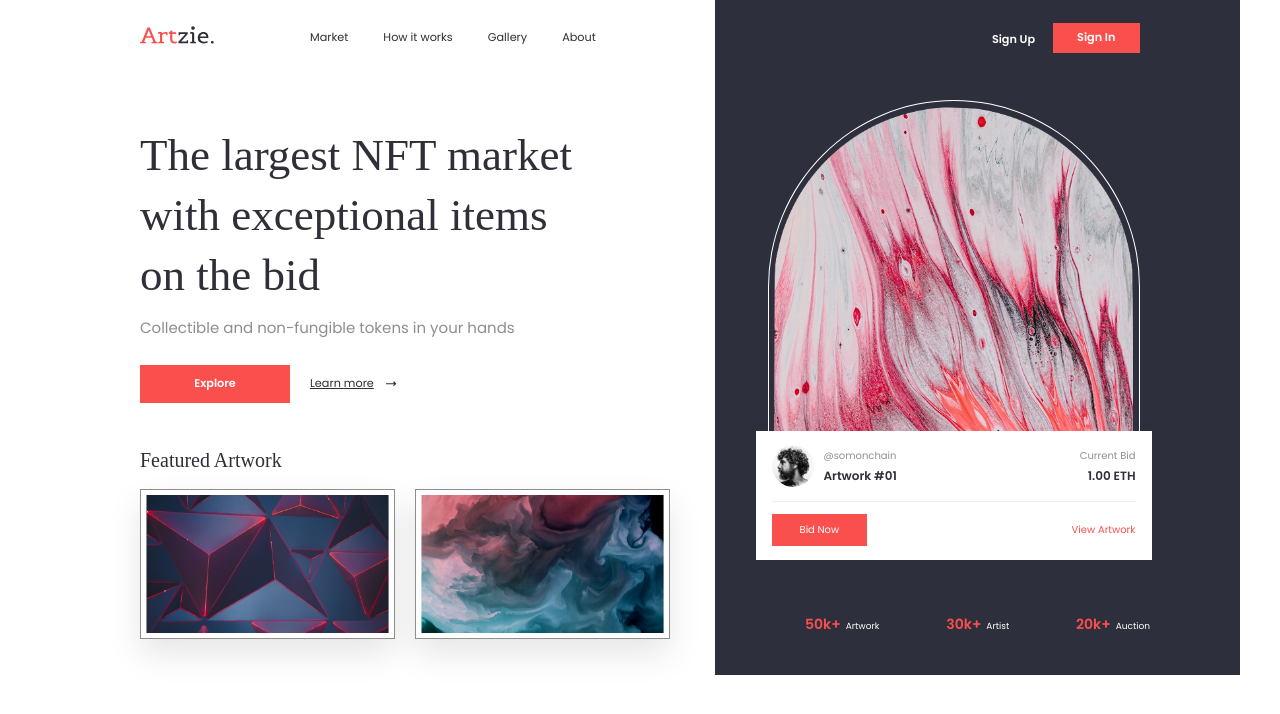
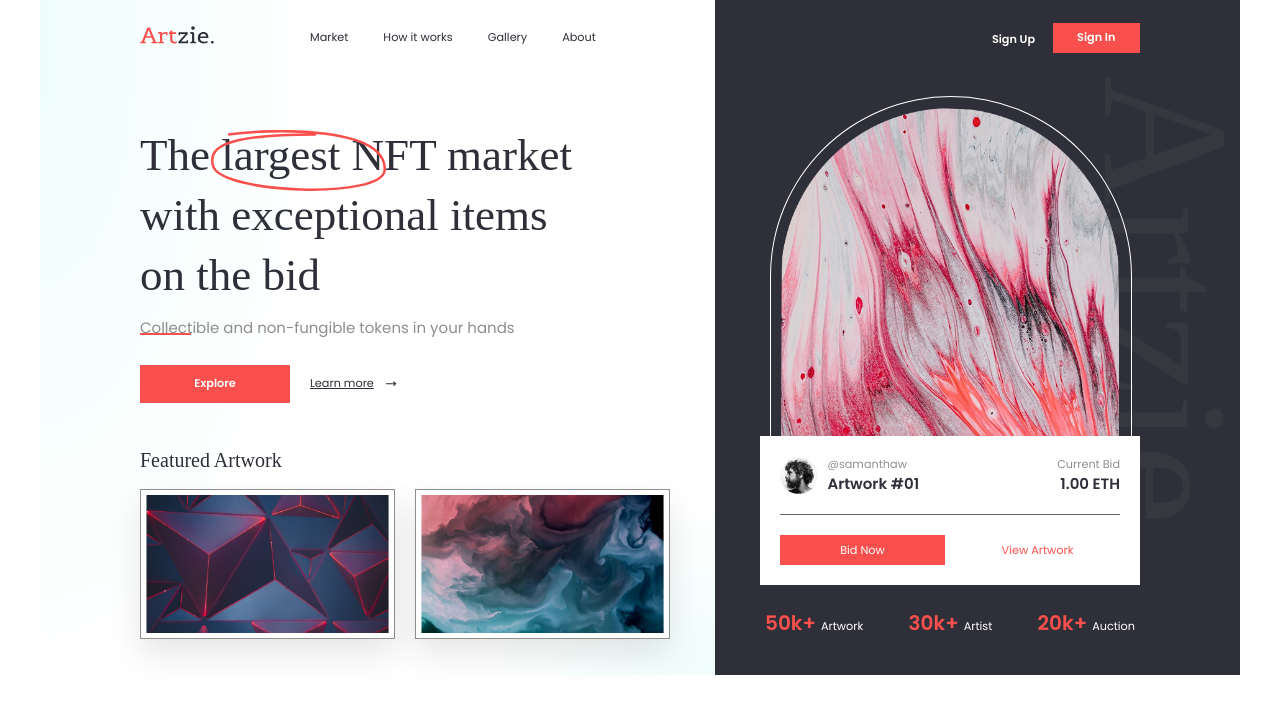
Before and after one commit to Neusgil/proyecto4-marketplace, a website built with Vite: page index.html in a window 1280 px wide. Built offline with nearby package versions, Linux system fonts and the light colour scheme; a web font is replaced by a local one.

Commit message:
Match Marketplace layout to Figma design

```diff
--- a/index.html
+++ b/index.html
@@ -52,7 +52,7 @@
       <section class="hero__content">
         <!-- TÍTULO PRINCIPAL -->
         <h1 class="hero__title">
-          The largest NFT market<br />
+          The <span class="hero__highlight">largest</span> NFT market<br />
           with exceptional items<br />
           on the bid
         </h1>
@@ -118,7 +118,7 @@
               <img src="/img/artist.jpg" alt="Artist" />
 
               <div>
-                <span>@somonchain</span>
+                <span>@samanthaw</span>
                 <h3>Artwork #01</h3>
               </div>
             </div>
--- a/sass/style.scss
+++ b/sass/style.scss
@@ -34,10 +34,11 @@ a {
 
   background: linear-gradient(
     to right,
-    #ffffff 0,
+    #effdfc 0,
+    #ffffff 270px,
     #ffffff 675px,
-    $color-dark 675px,
-    $color-dark 100%
+    $color-text 675px,
+    $color-text 100%
   );
 
   &__logo {
@@ -118,6 +119,11 @@ a {
   display: grid;
   grid-template-columns: 675px 525px;
 
+  background:
+    radial-gradient(ellipse 270px 600px at 0 0, #effdfc, transparent),
+    radial-gradient(ellipse 230px 170px at 675px 600px, #effdfc, transparent),
+    #ffffff;
+
   /* =========================
      LEFT
   ========================= */
@@ -139,8 +145,34 @@ a {
     color: $color-text;
   }
 
+  &__highlight {
+    position: relative;
+
+    &::after {
+      content: "";
+      position: absolute;
+      left: -10px;
+      top: 0;
+      width: 175px;
+      height: 61px;
+      background: url("/img/Vector (1).svg") center / contain no-repeat;
+      pointer-events: none;
+    }
+  }
+
   &__description {
+    position: relative;
     margin-top: 10px;
+
+    &::after {
+      content: "";
+      position: absolute;
+      left: 0;
+      bottom: 5px;
+      width: 51px;
+      height: 2px;
+      background-color: $color-primary;
+    }
 
     font-size: 15px;
     line-height: 25px;
@@ -196,7 +228,24 @@ a {
     position: relative;
     overflow: hidden;
 
-    background-color: $color-dark;
+    background-color: $color-text;
+    isolation: isolate;
+
+    &::before {
+      content: "Artzie.";
+      position: absolute;
+      left: 525px;
+      top: 0;
+      transform: rotate(90deg);
+      transform-origin: top left;
+      font-family: "Belgrano", serif;
+      font-size: 180px;
+      line-height: 150px;
+      color: rgba(255, 255, 255, 0.04);
+      white-space: nowrap;
+      pointer-events: none;
+      z-index: -1;
+    }
   }
 
   /* =========================
@@ -206,24 +255,24 @@ a {
   &__image-mask {
     position: absolute;
 
-    left: 26px;
-    top: 10px;
+    left: 35px;
+    top: 12.5px;
 
-    width: 425px;
-    height: 425px;
+    width: 400px;
+    height: 400px;
     z-index: 0;
 
     &::before {
       content: "";
       position: absolute;
       /* Ajustado al arco visible del PNG, descontando su margen transparente.
-         Separación interior: unos 4px a los lados y 6px arriba. */
-      left: 27px;
-      top: 15px;
-      width: 370px;
-      height: 359px;
+         Separación interior: unos 9px a los lados y 12px arriba. */
+      left: 20px;
+      top: 8.5px;
+      width: 360px;
+      height: 350px;
       border: 1px solid #ffffff;
-      border-radius: 50% 50% 0 0 / 187px 187px 0 0;
+      border-radius: 50% 50% 0 0 / 180px 180px 0 0;
     }
   }
 
@@ -247,12 +296,12 @@ a {
   &__stats {
     position: absolute;
 
-    left: 50%;
-    bottom: 40px;
+    left: 235px;
+    bottom: 37.5px;
 
     transform: translateX(-50%);
 
-    width: 345px;
+    width: 370px;
 
     @include flex-between;
   }
@@ -264,13 +313,14 @@ a {
 
     strong {
       color: $color-primary;
-      font-size: 14px;
+      font-size: 20px;
+      line-height: 30px;
       font-weight: 600;
     }
 
     span {
       color: #ffffff;
-      font-size: 9px;
+      font-size: 11.25px;
     }
   }
 }
@@ -282,14 +332,14 @@ a {
 .bid-card {
   position: absolute;
 
-  left: 238.5px;
-  bottom: 115px;
+  left: 235px;
+  bottom: 90px;
   z-index: 2;
 
   transform: translateX(-50%);
 
-  width: 396px;
-  padding: 14px 16px;
+  width: 380px;
+  padding: 20px;
 
   background-color: #ffffff;
 
@@ -304,8 +354,8 @@ a {
     gap: 10px;
 
     img {
-      width: 42px;
-      height: 42px;
+      width: 37.5px;
+      height: 37.5px;
 
       object-fit: cover;
       border-radius: 50%;
@@ -314,14 +364,16 @@ a {
     span {
       display: block;
 
-      font-size: 10px;
+      font-size: 11.25px;
+      line-height: 16.875px;
       color: $color-gray;
     }
 
     h3 {
-      margin-top: 3px;
+      margin-top: 0;
 
-      font-size: 12px;
+      font-size: 15px;
+      line-height: 22.5px;
       font-weight: 600;
     }
   }
@@ -332,39 +384,51 @@ a {
     span {
       display: block;
 
-      font-size: 10px;
+      font-size: 11.25px;
+      line-height: 16.875px;
       color: $color-gray;
     }
 
     strong {
       display: block;
-      margin-top: 3px;
+      margin-top: 0;
 
-      font-size: 12px;
+      font-size: 15px;
+      line-height: 22.5px;
     }
   }
 
   &__actions {
-    margin-top: 14px;
-    padding-top: 12px;
+    margin-top: 18.75px;
+    padding-top: 20px;
 
-    border-top: 1px solid #eeeeee;
+    border-top: 1px solid #62636b;
 
     @include flex-between;
   }
 
   &__button {
-    padding: 8px 28px;
+    width: 165px;
+    height: 30px;
+
+    @include flex-center;
 
     background-color: $color-primary;
     color: #ffffff;
 
-    font-size: 10px;
+    font-size: 11.25px;
+    line-height: 16.875px;
   }
 
   &__link {
+    width: 165px;
+    height: 30px;
+
+    @include flex-center;
+
     color: $color-primary;
-    font-size: 10px;
+    font-size: 11.25px;
+    line-height: 16.875px;
   }
 }
 
```
